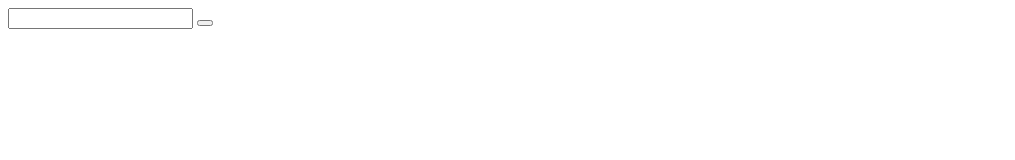
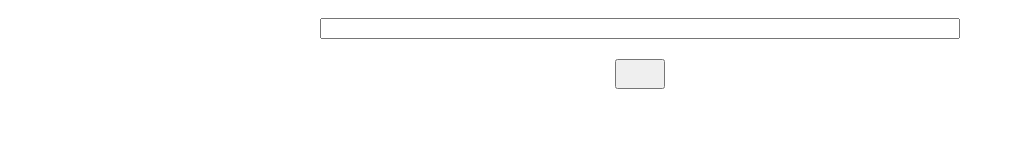
Before and after one commit to bryanhmiller/String-Manipulation, a plain HTML site: page index.html in a window 1280 px wide. Shown: the whole page, without its empty margins (0-1015 px from the left). Drawn offline with Linux system fonts and the light colour scheme.

Commit message:
Created styles.css because the button was tiny, and styled page, also linked it to index.html

```diff
--- a/index.html
+++ b/index.html
@@ -1,7 +1,8 @@
 <!DOCTYPE html>
 <html>
 	<head>
-		<title></title>
+		<title>String Manipulation</title>
+		<link rel="stylesheet" type="text/css" href="/styles.css">
 	</head>
 	<body>
 <!-- 2. In your HTML, create an text input and a button. -->
--- /dev/null
+++ b/styles.css
@@ -0,0 +1,15 @@
+body {
+	display: flex;
+	flex-direction: column;
+}
+
+input {
+	width: 50%;
+	margin: 10px auto;
+}
+
+button {
+	height: 30px;
+	width: 50px;
+	margin: 10px auto;
+}
```
